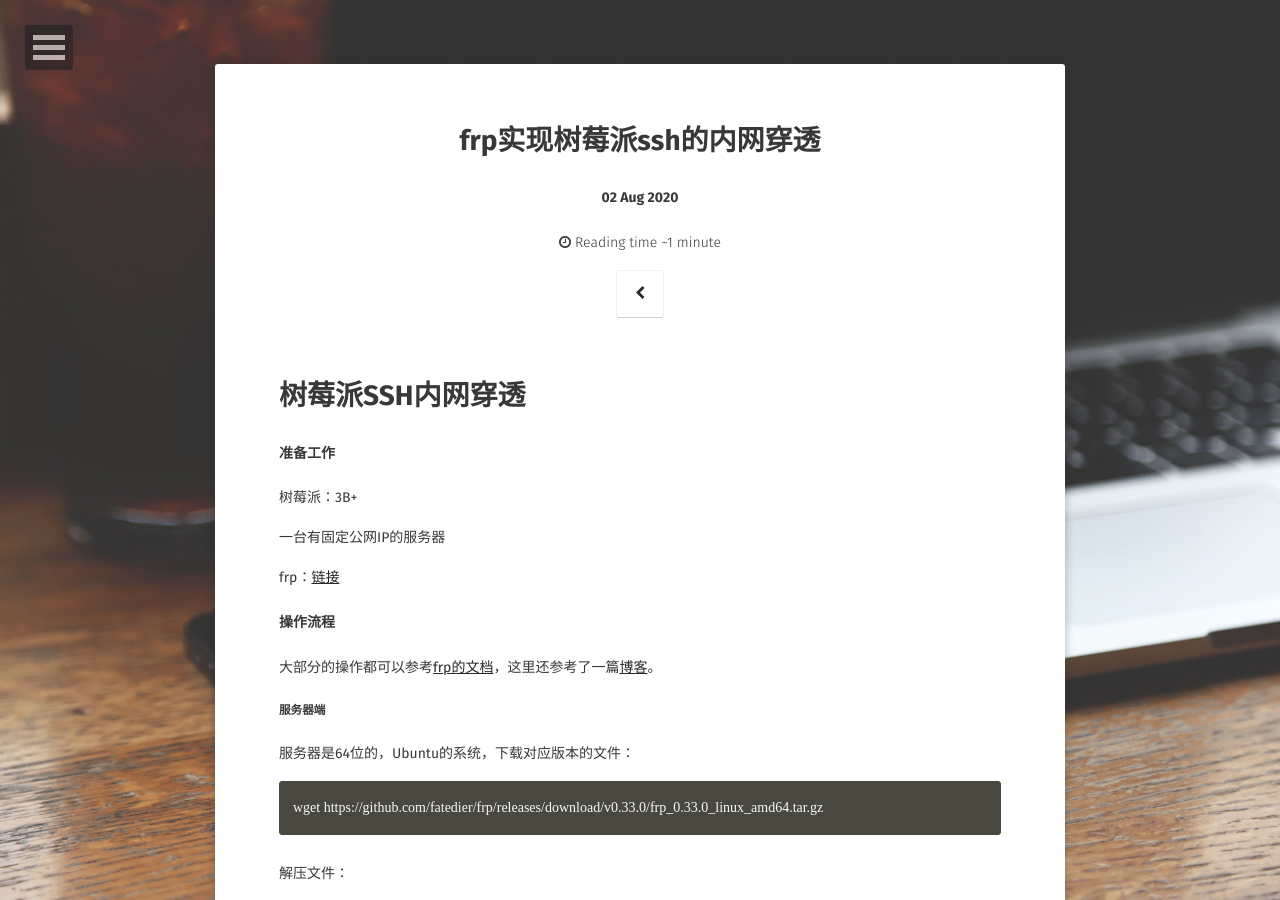
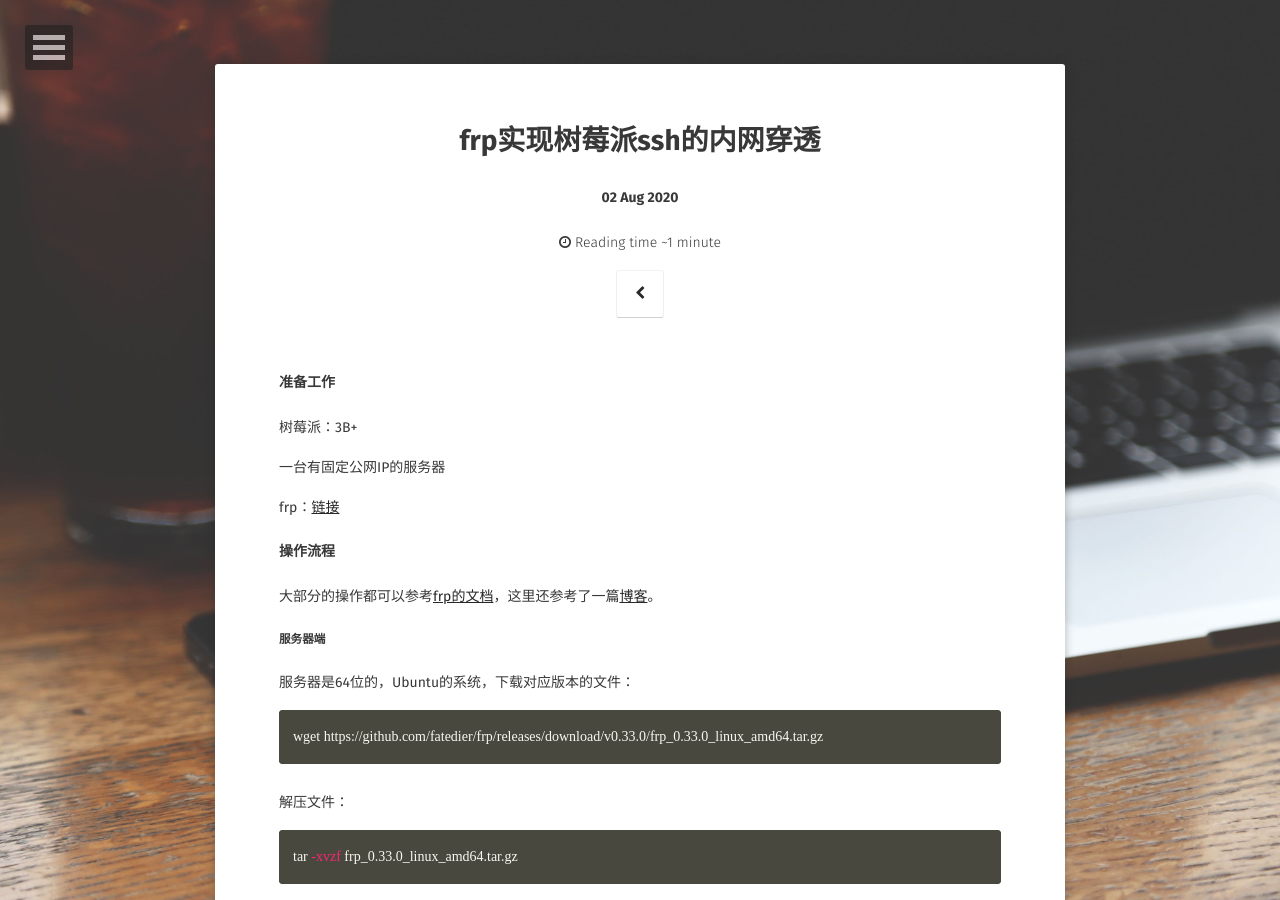
Before and after one commit to dancingline/dancingline.github.io, a Jekyll site: the page built from _posts/2020-08-02-frp实现树莓派ssh的内网穿透.md, in a window 1280 px wide and 900 px high. Built offline with Jekyll 4.4.1, drawn with Linux system fonts in a browser that asks for light colours; some web fonts are replaced.

Commit message:
修改了内容

```diff
--- a/_posts/2020-08-02-frp实现树莓派ssh的内网穿透.md
+++ b/_posts/2020-08-02-frp实现树莓派ssh的内网穿透.md
@@ -7,8 +7,6 @@ tags: [树莓派, 内网穿透, frp]
 feature:
 comments: false
 ---
-
-# 树莓派SSH内网穿透
 
 #### 准备工作
 
```
